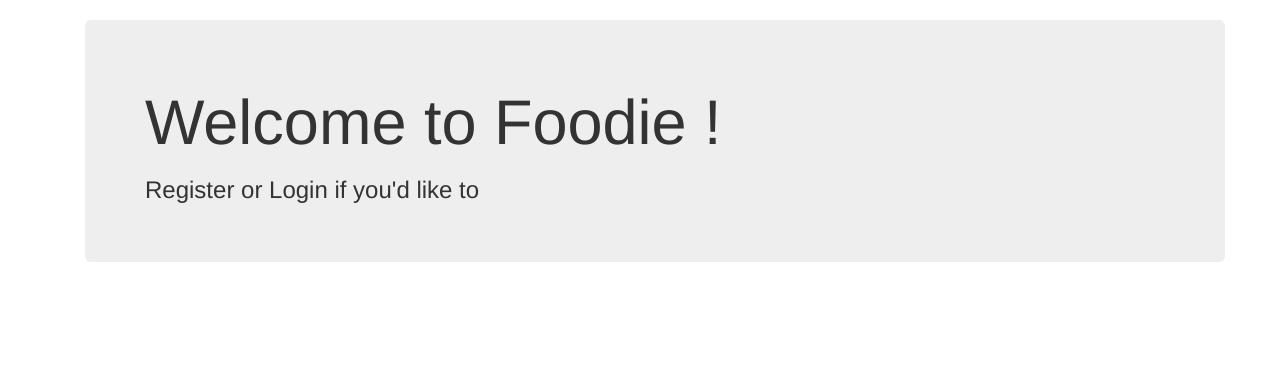
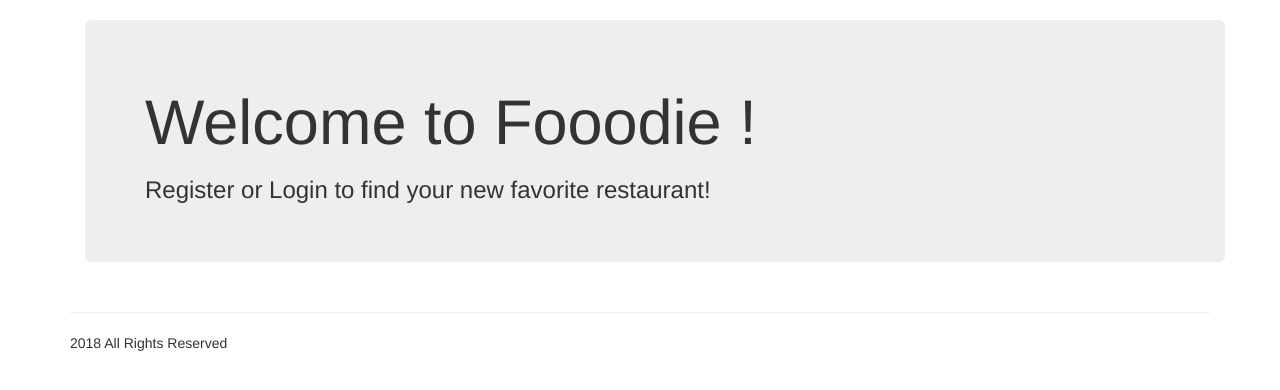
Before and after one commit to aduncan12/project-02, a Django app: page / in a window 1280 px wide. Shown: the part 51-441 px from the top of the page. Run offline with Django 3.2, Linux system fonts and the light colour scheme; some libraries are stand-ins or nearby versions.

Commit message:
got base and index templates connected

```diff
--- a/foodie/templates/foodie/base.html
+++ b/foodie/templates/foodie/base.html
@@ -8,6 +8,7 @@
     <title>Foodiee</title>
     <!-- Latest compiled and minified CSS -->
     <link rel="stylesheet" href="https://maxcdn.bootstrapcdn.com/bootstrap/3.3.7/css/bootstrap.min.css" integrity="sha384-BVYiiSIFeK1dGmJRAkycuHAHRg32OmUcww7on3RYdg4Va+PmSTsz/K68vbdEjh4u" crossorigin="anonymous">
+
 </head>
     <body>
     <nav class="navbar navbar-default navbar-static-top">
@@ -30,4 +31,6 @@
     {% endblock %}
     </div>
     </body>
+    <footer><hr /> 2018 All Rights Reserved</footer>
+
 </html>
--- a/foodie/templates/foodie/index.html
+++ b/foodie/templates/foodie/index.html
@@ -4,11 +4,11 @@
 {% block content %}
 <div class="container">
     <div class="jumbotron">
-        <h1>Welcome to Foodie !</h1>
+        <h1>Welcome to Fooodie !</h1>
     {% if user.is_authenticated %}
         <h3>Hello {{ user.username }}</h3>
     {% else %}
-        <h3>Register or Login if you'd like to</h3>
+        <h3>Register or Login to find your new favorite restaurant!</h3>
     {% endif %}
     </div>
 <!-- </div>
--- a/foodie/urls.py
+++ b/foodie/urls.py
@@ -5,5 +5,5 @@ from django.conf.urls.static import static
 
 urlpatterns = [
     path('', views.index, name="index"),
-    path('about/', views.about, name="about"),
+    path('/about', views.about, name="about"),
 ]
```
